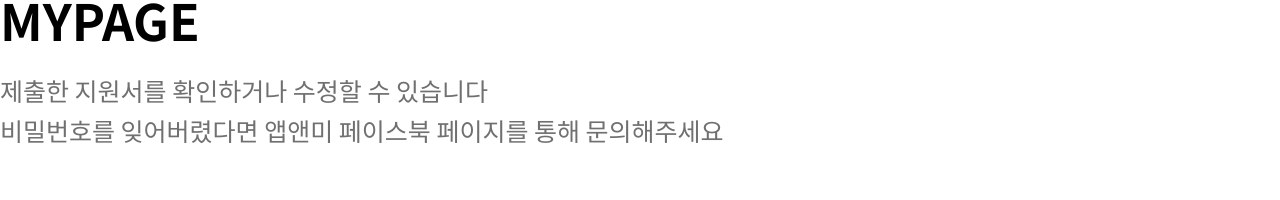
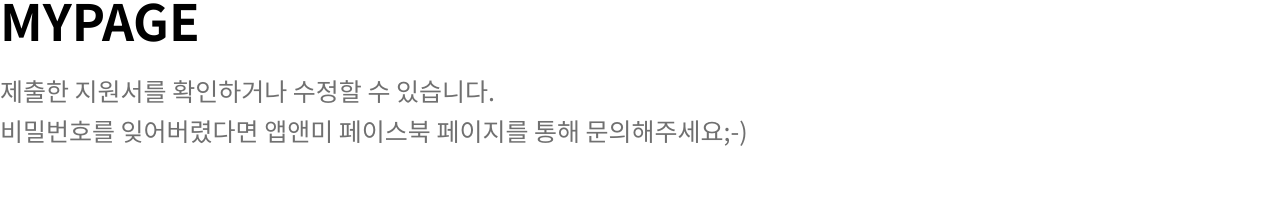
Before and after one commit to Sookhee/AppandMe-Website2020, a React (Create React App) app in the folder client/: page /mypage in a window 1280 px wide. Shown: the part 192-392 px from the top of the page. Built offline with nearby package versions, Linux system fonts and the light colour scheme.

Commit message:
Fix : Mypage 모바일 미디어쿼리 ture form

```diff
--- a/client/src/container/Apply/Apply.scss
+++ b/client/src/container/Apply/Apply.scss
@@ -51,7 +51,7 @@
             .wrap-flex{flex-direction: column;}
             .wrap-input{
                 .title{margin: 24px 0 3px; font-size: 14px; font-weight: 500;}
-                input{width: 100%; padding: 10px 0; font-size: 13px;}
+                input{width: 100%; padding: 10px 0; font-size: 14px;}
             }
         }
         button{padding: 8px 32px; margin-top: 40px;}
--- a/client/src/container/Mypage/Mypage.js
+++ b/client/src/container/Mypage/Mypage.js
@@ -56,8 +56,8 @@ const Mypage = (props) => {
             <div className="container">
                 <Titlebar
                     title={"MYPAGE"}
-                    note1={"제출한 지원서를 확인하거나 수정할 수 있습니다"}
-                    note2={"비밀번호를 잊어버렸다면 앱앤미 페이스북 페이지를 통해 문의해주세요"}
+                    note1={"제출한 지원서를 확인하거나 수정할 수 있습니다."}
+                    note2={"비밀번호를 잊어버렸다면 앱앤미 페이스북 페이지를 통해 문의해주세요;-)"}
                 />
 
                 {
--- a/client/src/container/Mypage/Mypage.scss
+++ b/client/src/container/Mypage/Mypage.scss
@@ -64,7 +64,7 @@
         .mypage-true{
             .wrap-flex{
                 width: 260px;
-                .info{font-weight: 600; font-size: 24px;}
+                .info{font-weight: 600; font-size: 14px; margin-top: 5px;}
             }
         }
         form{
```
